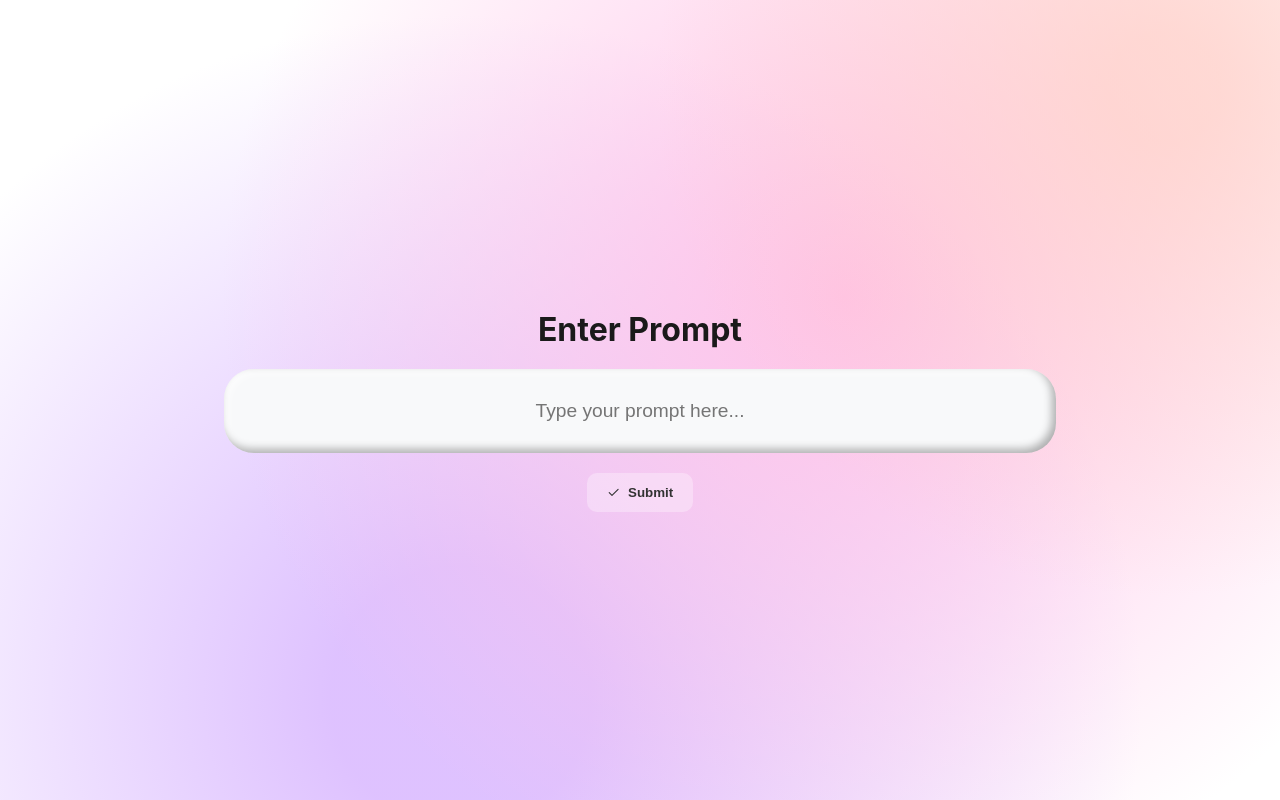
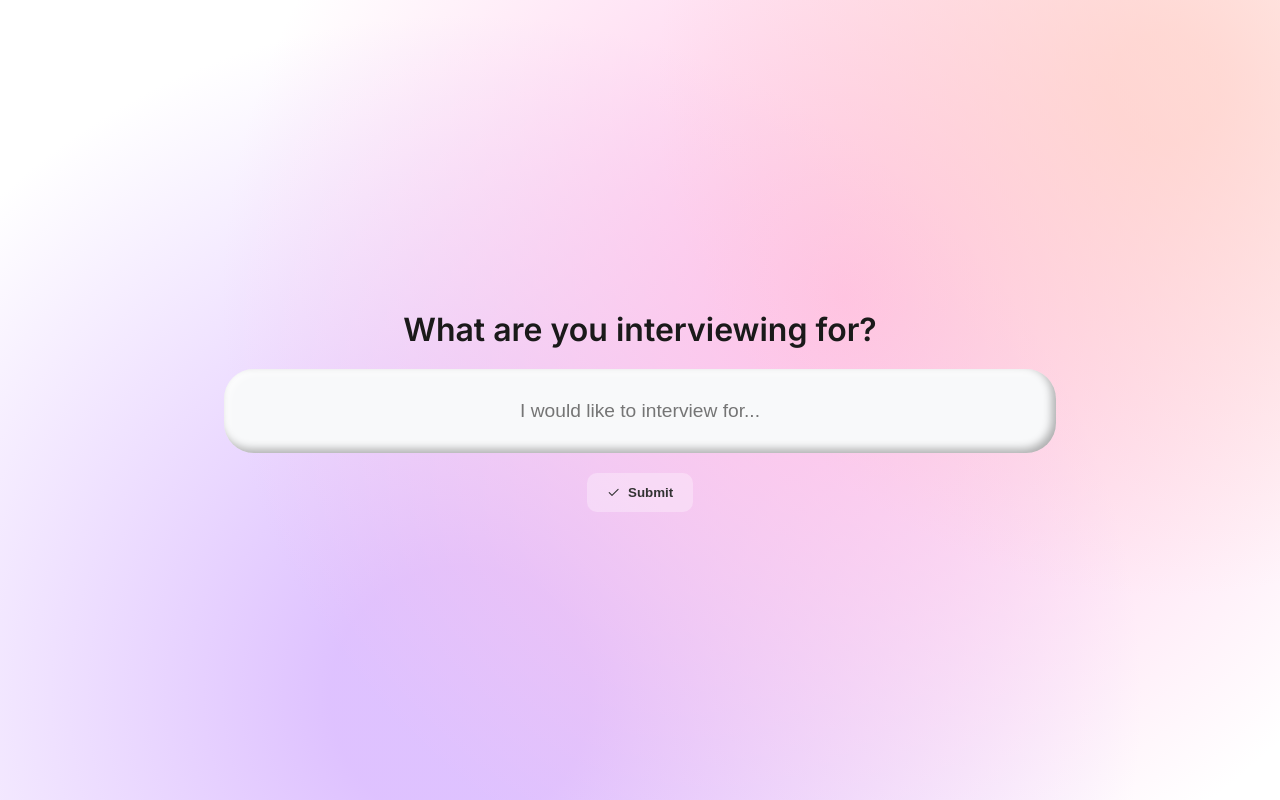
Before and after one commit to WindowsDotExe/HackED2025, a React (Create React App) app in the folder frontend/my-react-app/: page /prompt in a window 1280 px wide. Built offline with nearby package versions, Linux system fonts and the light colour scheme.

Commit message:
feat: update ChatBot and Prompt components for improved user experience and styling adjustments

```diff
--- a/frontend/my-react-app/src/Pages/ChatBot.jsx
+++ b/frontend/my-react-app/src/Pages/ChatBot.jsx
@@ -3,6 +3,8 @@
 import React, { useState, useEffect, useRef } from "react"
 import { supabase } from "../supabaseClient";
 import { v4 as uuidv4 } from 'uuid';
+import { FiCircle, FiSquare, FiRotateCcw, FiCheck } from "react-icons/fi";
+import "../Styles/ChatBot.css"
 
 const BACKEND_URL = "http://localhost:8000";
 let mediaRecorder;
--- a/frontend/my-react-app/src/Pages/Prompt.jsx
+++ b/frontend/my-react-app/src/Pages/Prompt.jsx
@@ -54,7 +54,7 @@ const Prompt = () => {
       <div className="moving-background"></div>
 
       {/* Heading with transition effect */}
-      <h1 className="prompt-heading">Enter Prompt</h1>
+      <h1 className="prompt-heading">What are you interviewing for?</h1>
 
       {/* Large Search Bar Styled Input */}
       <input
@@ -62,7 +62,7 @@ const Prompt = () => {
         className="prompt-input"
         value={prompt}
         onChange={(e) => setPrompt(e.target.value)}
-        placeholder="Type your prompt here..."
+        placeholder="I would like to interview for..."
         disabled={loading} // Disable input when loading
       />
 
--- a/frontend/my-react-app/src/Styles/Feedback.css
+++ b/frontend/my-react-app/src/Styles/Feedback.css
@@ -16,9 +16,10 @@
 .carousel-heading {
   font-size: 3rem;
   font-weight: 700;
-  margin-bottom: 30px;
+  margin-bottom: 45px;
   color: #333;
   font-family: "Fraunces", sans-serif;
+  margin-top: 1px;
 }
 
 /* ✅ CAROUSEL WRAPPER */
@@ -229,7 +230,7 @@
 .button-container {
   display: flex;
   gap: 20px;
-  margin-top: 40px;
+  margin-top: 60px;
 }
 
 .email-button,
```
